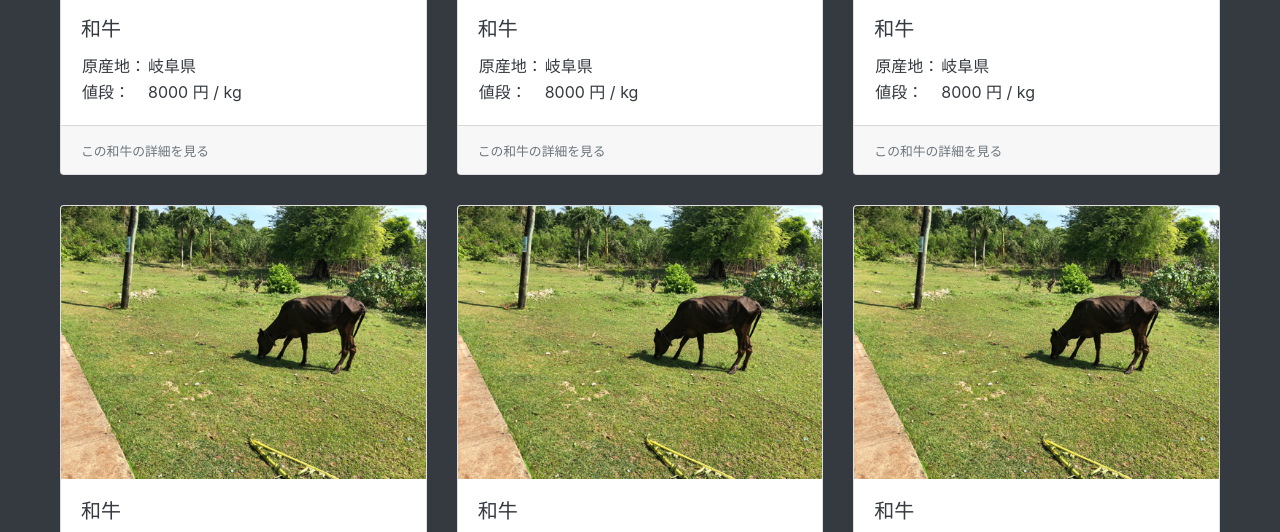
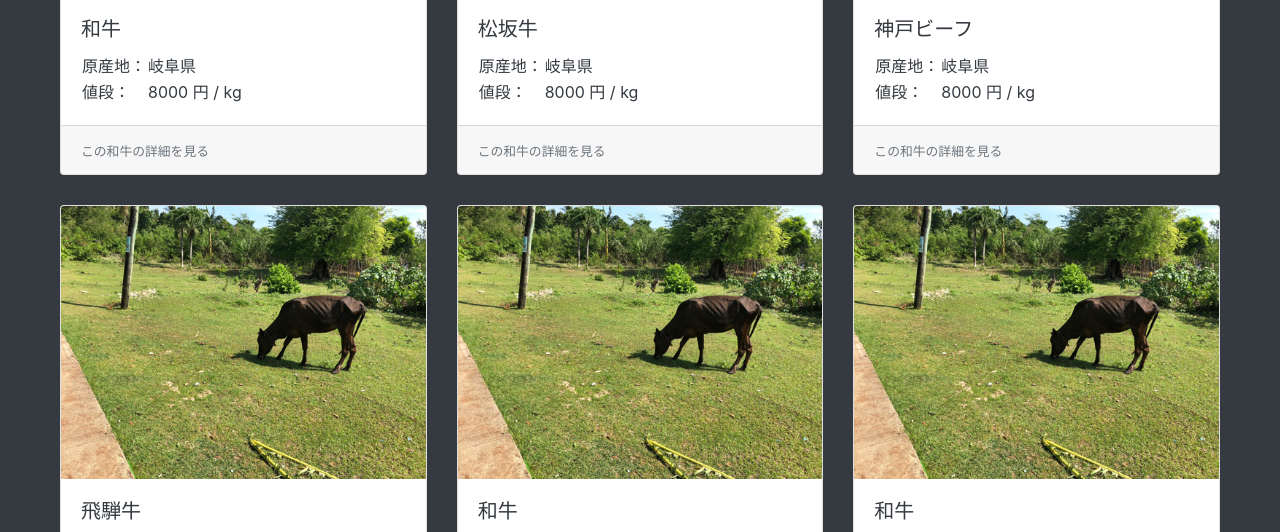
Before and after one commit to Syunma4021/wagyu_price, a plain HTML site: page index.html in a window 1280 px wide. Shown: the part 338-870 px from the top of the page. Drawn offline with Linux system fonts and the light colour scheme.

Commit message:
index.htmlの1列目のカードの表示名を変更

```diff
--- a/index.html
+++ b/index.html
@@ -50,7 +50,7 @@
       <a href="#" class="card">
         <img class="card-img-top" src="img/ph_beaf.jpg">
         <div class="card-body">
-          <h5 class="card-title">和牛</h5>
+          <h5 class="card-title">松坂牛</h5>
           <table>
             <tr>
               <td>原産地： </td>
@@ -69,7 +69,7 @@
       <a href="#" class="card">
         <img class="card-img-top" src="img/ph_beaf.jpg">
         <div class="card-body">
-          <h5 class="card-title">和牛</h5>
+          <h5 class="card-title">神戸ビーフ</h5>
           <table>
             <tr>
               <td>原産地： </td>
@@ -90,7 +90,7 @@
       <a href="#" class="card">
         <img class="card-img-top" src="img/ph_beaf.jpg">
         <div class="card-body">
-          <h5 class="card-title">和牛</h5>
+          <h5 class="card-title">飛騨牛</h5>
           <table>
             <tr>
               <td>原産地： </td>
```
